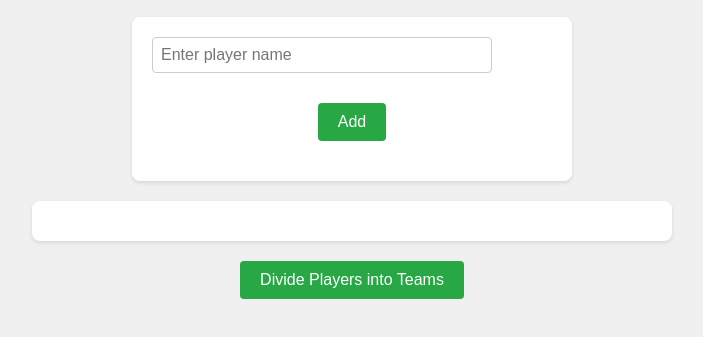
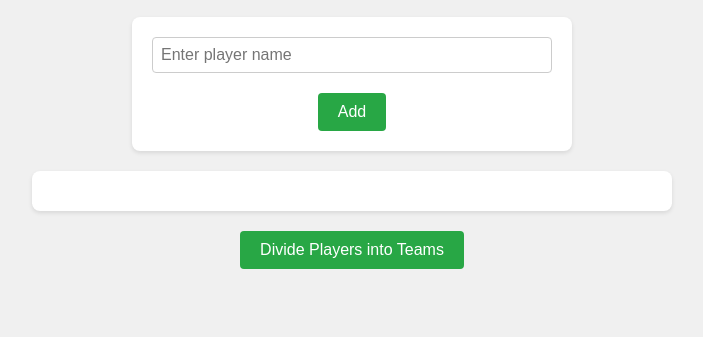
Before and after one commit to Hamees93/badminton-team-divide, a plain HTML site: page index.html in a window 1280 px wide. Shown: the part 51-388 px from the top of the page, without its empty margins (288-991 px from the left). Drawn offline with Linux system fonts and the light colour scheme.

Commit message:
input width changed

```diff
--- a/index.html
+++ b/index.html
@@ -28,7 +28,7 @@
       }
 
       #playerInputs input {
-        width: calc(100% - 60px);
+        width: 100%;
         margin-bottom: 10px;
         padding: 8px;
         border: 1px solid #ccc;
@@ -78,7 +78,7 @@
 
       button {
         display: block;
-        margin: 20px auto;
+        margin: 10px auto auto;
         padding: 10px 20px;
         background-color: #28a745;
         color: #fff;
```
